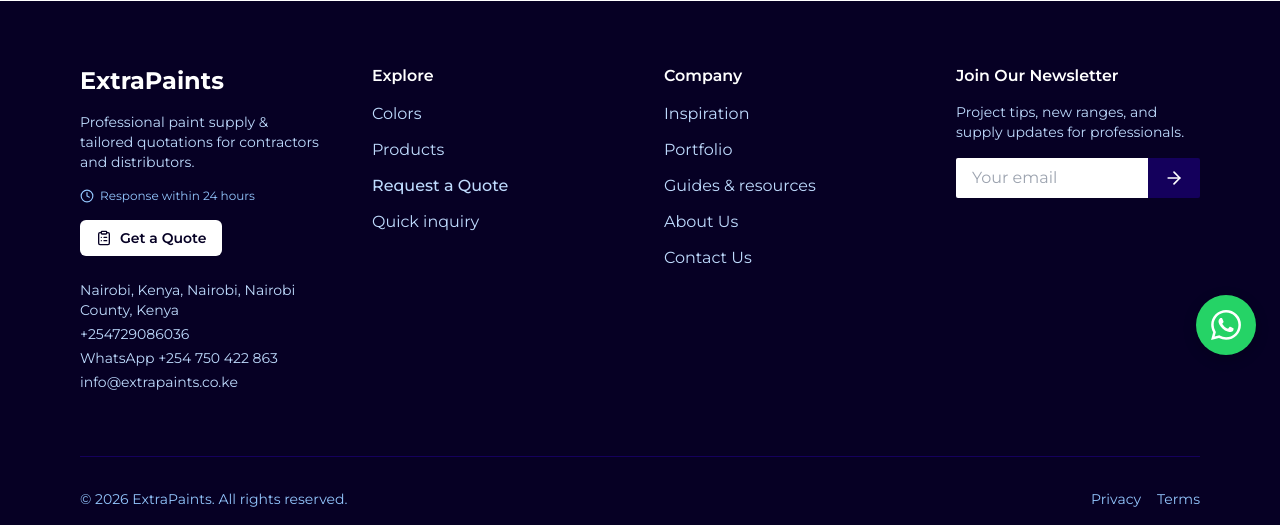
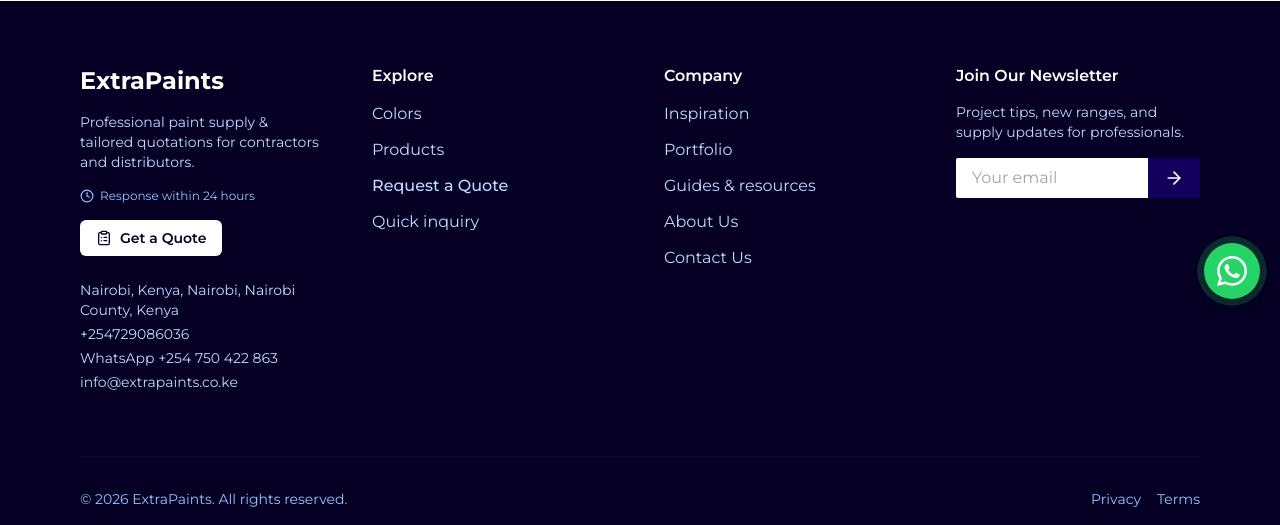
Before and after one commit to Schnell-Solutions/ExtraPaints, a Django app: page /accounts/profile/delete/submitted/ in a window 1280 px wide. Shown: the part 413-938 px from the top of the page. Run offline with Django 5.2, Linux system fonts and the light colour scheme; some libraries are stand-ins or nearby versions.

Commit message:
Harden floating WhatsApp button visibility on all pages.
Move FAB to end of body, raise z-index, add fallback inline styles, bump static cache version, and add tests.

Co-authored-by: Cursor <cursoragent@cursor.com>

```diff
--- a/ExtraPaints/settings.py
+++ b/ExtraPaints/settings.py
@@ -440,6 +440,6 @@ CSP_DIRECTIVES = [
     "form-action 'self'",
 ]
 
-STATIC_VERSION = os.getenv('STATIC_VERSION', '1')
+STATIC_VERSION = os.getenv('STATIC_VERSION', '2')
 
 # ----------------------------------------------------------------------
--- a/assets/css/extrapaints.css
+++ b/assets/css/extrapaints.css
@@ -1001,12 +1001,12 @@ body.ep-drawer-scroll-lock {
   }
 }
 
-/* Floating WhatsApp (wa.me) — fixed right, mid–lower viewport */
+/* Floating WhatsApp (wa.me) — fixed right; sits above footer, below modals/drawers */
 .ep-whatsapp-float {
   position: fixed;
-  right: 1.25rem;
-  bottom: 5.5rem;
-  z-index: 45;
+  right: max(1.25rem, env(safe-area-inset-right, 0px));
+  bottom: max(5.5rem, calc(env(safe-area-inset-bottom, 0px) + 4.5rem));
+  z-index: 9990;
   display: flex;
   align-items: center;
   justify-content: center;
@@ -1015,13 +1015,20 @@ body.ep-drawer-scroll-lock {
   border-radius: 9999px;
   background-color: #25d366;
   color: #fff;
-  box-shadow: 0 4px 14px rgba(0, 0, 0, 0.2);
+  text-decoration: none;
+  box-shadow: 0 4px 14px rgba(0, 0, 0, 0.22);
   transition: transform 0.2s ease, box-shadow 0.2s ease, background-color 0.2s ease;
+  animation: ep-whatsapp-float-pulse 2.5s ease-in-out infinite;
+}
+@keyframes ep-whatsapp-float-pulse {
+  0%, 100% { box-shadow: 0 4px 14px rgba(0, 0, 0, 0.22); }
+  50% { box-shadow: 0 4px 14px rgba(0, 0, 0, 0.22), 0 0 0 8px rgba(37, 211, 102, 0.25); }
 }
 .ep-whatsapp-float:hover {
   background-color: #20bd5a;
   transform: scale(1.06);
-  box-shadow: 0 6px 20px rgba(0, 0, 0, 0.25);
+  box-shadow: 0 6px 20px rgba(0, 0, 0, 0.28);
+  animation: none;
 }
 .ep-whatsapp-float:focus-visible {
   outline: 2px solid #060024;
@@ -1030,11 +1037,12 @@ body.ep-drawer-scroll-lock {
 .ep-whatsapp-float__icon {
   width: 1.75rem;
   height: 1.75rem;
+  flex-shrink: 0;
 }
 @media (min-width: 768px) {
   .ep-whatsapp-float {
-    right: 1.5rem;
-    bottom: 2rem;
+    right: max(1.5rem, env(safe-area-inset-right, 0px));
+    bottom: max(2.5rem, calc(env(safe-area-inset-bottom, 0px) + 1.5rem));
     width: 3.75rem;
     height: 3.75rem;
   }
@@ -1046,6 +1054,7 @@ body.ep-drawer-scroll-lock {
 @media (prefers-reduced-motion: reduce) {
   .ep-whatsapp-float {
     transition: none;
+    animation: none;
   }
   .ep-whatsapp-float:hover {
     transform: none;
--- a/templates/base.html
+++ b/templates/base.html
@@ -160,8 +160,6 @@
         {% block content %}{% endblock %}
     </main>
 
-    {% include "partials/whatsapp_float.html" %}
-
     <footer class="ep-site-footer bg-primary-900 text-primary-50 shrink-0">
         <div class="container mx-auto max-w-6xl px-4 py-16 pb-4">
             <div class="grid grid-cols-1 md:grid-cols-4 gap-12">
@@ -266,5 +264,7 @@
     <script src="{% static 'js/live-search.js' %}" defer></script>
     <script src="{% static 'js/site-shell.js' %}" defer></script>
     {% block page_scripts %}{% endblock %}
+
+    {% include "partials/whatsapp_float.html" %}
 </body>
 </html>
--- a/templates/partials/whatsapp_float.html
+++ b/templates/partials/whatsapp_float.html
@@ -1,13 +1,16 @@
-{# Floating WhatsApp — standard wa.me link, fixed on the right above the page footer #}
+{# Floating WhatsApp — fixed on all pages (wa.me). Inline layout styles ensure visibility if CSS cache is stale. #}
 <a
   href="{{ business_whatsapp_url }}?text={{ whatsapp_prefill_message|urlencode }}"
+  id="ep-whatsapp-float"
   class="ep-whatsapp-float"
   target="_blank"
   rel="noopener noreferrer"
   aria-label="Chat with ExtraPaints on WhatsApp"
   title="WhatsApp {{ business_whatsapp_display }}"
+  style="position:fixed;right:1.25rem;bottom:5.5rem;z-index:9990;display:flex;align-items:center;justify-content:center;width:3.5rem;height:3.5rem;border-radius:9999px;background-color:#25d366;color:#fff;box-shadow:0 4px 14px rgba(0,0,0,0.22);text-decoration:none;"
 >
-  <svg class="ep-whatsapp-float__icon" xmlns="http://www.w3.org/2000/svg" viewBox="0 0 24 24" aria-hidden="true" focusable="false">
+  <span class="sr-only">Chat on WhatsApp</span>
+  <svg class="ep-whatsapp-float__icon" xmlns="http://www.w3.org/2000/svg" viewBox="0 0 24 24" aria-hidden="true" focusable="false" width="28" height="28">
     <path fill="currentColor" d="M17.472 14.382c-.297-.149-1.758-.867-2.03-.967-.273-.099-.471-.148-.67.15-.197.297-.767.966-.94 1.164-.173.199-.347.223-.644.075-.297-.15-1.255-.463-2.39-1.475-.883-.788-1.48-1.761-1.653-2.059-.173-.297-.018-.458.13-.606.134-.133.298-.347.446-.52.149-.174.198-.298.298-.497.099-.198.05-.371-.025-.52-.075-.149-.669-1.612-.916-2.207-.242-.579-.487-.5-.669-.51-.173-.008-.371-.01-.57-.01-.198 0-.52.074-.792.372-.272.297-1.04 1.016-1.04 2.479 0 1.462 1.065 2.875 1.213 3.074.149.198 2.096 3.2 5.077 4.487.709.306 1.262.489 1.694.625.712.227 1.36.195 1.871.118.571-.085 1.758-.719 2.006-1.413.248-.694.248-1.289.173-1.413-.074-.124-.272-.198-.57-.347m-5.421 7.403h-.004a9.87 9.87 0 01-5.031-1.378l-.361-.214-3.741.982.998-3.648-.235-.374a9.86 9.86 0 01-1.51-5.26c.001-5.45 4.436-9.884 9.888-9.884 2.64 0 5.122 1.03 6.988 2.898a9.825 9.825 0 012.893 6.994c-.003 5.45-4.435 9.884-9.885 9.884m8.413-18.297A11.815 11.815 0 0012.05 0C5.495 0 .16 5.335.157 11.892c0 2.096.547 4.142 1.588 5.945L.057 24l6.305-1.654a11.882 11.882 0 005.683 1.448h.005c6.554 0 11.89-5.335 11.893-11.893a11.821 11.821 0 00-3.48-8.413z"/>
   </svg>
 </a>
```
Also changed, not shown: core/tests/test_critical_paths.py (+8 -0 lines), 1 other file.
